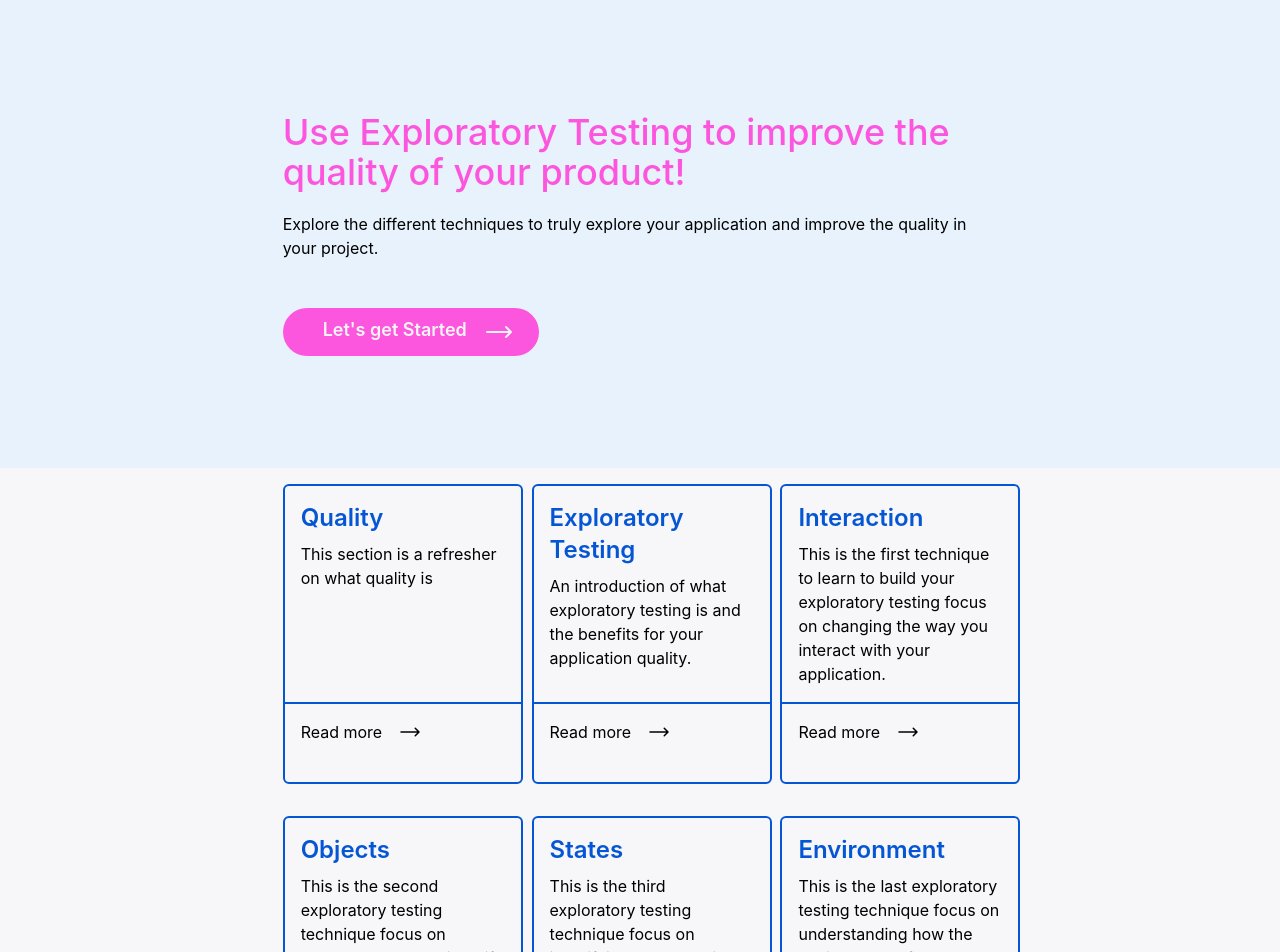
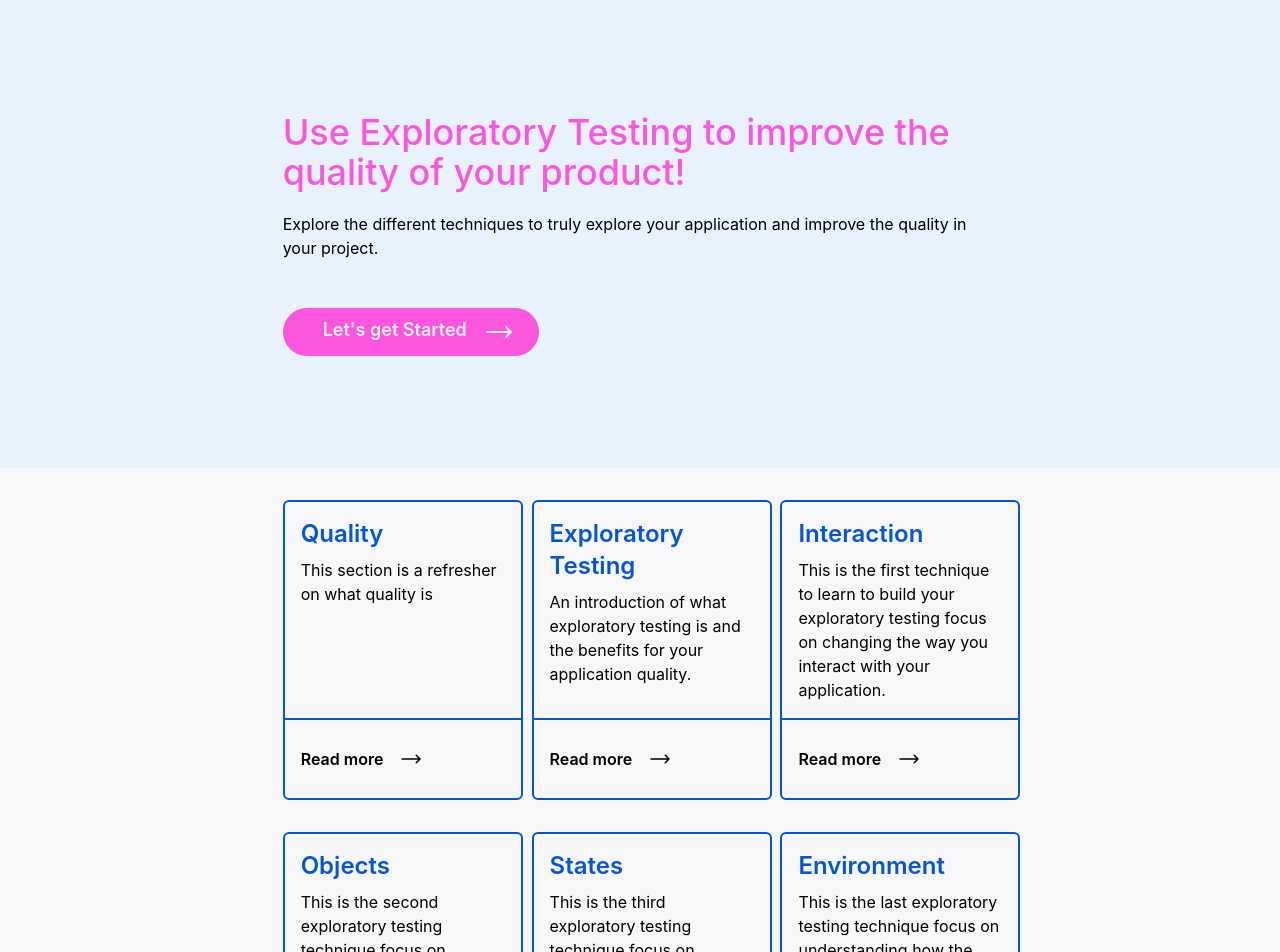
Before and after one commit to willot/Quality, a React (Create React App) app: page / in a window 1280 px wide. Shown: the top 952 px of the page. Built offline with nearby package versions, Linux system fonts and the light colour scheme.

Commit message:
add some transition

```diff
--- a/src/components/ArticlePageFooter.tsx
+++ b/src/components/ArticlePageFooter.tsx
@@ -25,7 +25,7 @@ export const ArticlePageFooter = ({buttonFlow}: ArticlePageFooterProps) => {
                     <section className="py-4 bg-blue">
                         <Link to="/home"
                               className="flex flex-row w-full md:w-10/12 lg:w-9/12 xl:w7/12 2xl:w-5/12 m-auto px-2 group">
-                            <ArrowLongLeftIcon className="h-8 w-8 group-hover:-translate-x-2"/>
+                            <ArrowLongLeftIcon className="h-8 w-8 transition duration-500 group-hover:-translate-x-2"/>
                             <span className=" font-semibold my-auto px-4">Back to Home page</span>
                         </Link>
                     </section>
--- a/src/components/HomeCard.tsx
+++ b/src/components/HomeCard.tsx
@@ -10,14 +10,14 @@ type HomeCardProps = {
 
 export const HomeCard = ({title, text, link}: HomeCardProps) => {
     return (
-        <section className="w-60 m-4">
-            <Link to={link} className="group flex flex-col justify-between content-between h-full border border-2 border-blue rounded-md active:translate-y-0.5 duration-200 active:border-pink hover:border-pink">
+        <section className="w-60 mx-4 mt-8 group">
+            <Link to={link} className="group flex flex-col justify-between content-between h-full border border-2 border-blue rounded-md transition ease-in-out active:translate-y-0.5 duration-300 active:border-pink hover:border-pink">
                 <div className="space-y-2 p-4 grow">
                     <h2 className="text-left font-semibold text-blue text-2xl">{title}</h2>
                     <p className="text-left">{text}</p>
                 </div>
-                <div className="border border-t-2 border-x-0 border-b-0 border-t-blue flex flex-row p-4 h-20 grow-0 group-active:border-pink group-hover:border-pink">
-                    <span className="pr-4">Read more</span><ArrowLongRightIcon className="h-6 w-6"/>
+                <div className="border border-t-2 border-x-0 border-b-0 border-t-blue flex flex-row p-4 h-20 grow-0 transition ease-in-out group-active:border-pink group-hover:border-pink duration-300">
+                    <span className="pr-4 font-semibold my-auto">Read more</span><ArrowLongRightIcon className="my-auto h-6 w-6 transition duration-300 group-hover:translate-x-2"/>
                 </div>
             </Link>
         </section>
--- a/src/components/PageTitle.tsx
+++ b/src/components/PageTitle.tsx
@@ -3,11 +3,10 @@ import React from "react";
 
 type PageTitleProps={
     pageButtonFlow: any;
-    firstButton?: boolean;
     widthForBigScreen?: string;
 }
 
-export const PageTitle = ({pageButtonFlow, firstButton=true, widthForBigScreen = "2xl:w-5/12"}:PageTitleProps) => {
+export const PageTitle = ({pageButtonFlow, widthForBigScreen = "2xl:w-5/12"}:PageTitleProps) => {
     return (
         <section className={`px-4 text-left w-full py-28 md:w-10/12 lg:w-9/12 xl:w-7/12 ${widthForBigScreen}`}>
             <h1 className="text-4xl text-left font-medium pb-5 text-pink">{pageButtonFlow.title}</h1>
--- a/src/pages/Home.tsx
+++ b/src/pages/Home.tsx
@@ -41,11 +41,11 @@ export const Home = () => {
     return (
         <main className="h-screen">
             <header className='bg-blue-light w-full flex flex-row justify-center'>
-                <PageTitle pageButtonFlow={homePageHeader} firstButton={false} widthForBigScreen={"2xl:w-6/12"}/>
+                <PageTitle pageButtonFlow={homePageHeader} widthForBigScreen={"2xl:w-6/12"}/>
                 <HamburgerMenuSmallScreen ref={ref} isVisible={isVisible} setIsVisible={setIsVisible}
                                           showSideNavBar={showSideNavBar}/>
             </header>
-            <section className="m-auto md:w-10/12 lg:w-9/12 xl:w-7/12 2xl:w-6/12 grid sm:grid-cols-2 lg:grid-cols-3 justify-items-center sm:justify-items-start">
+            <section className="m-auto pb-8 md:w-10/12 lg:w-9/12 xl:w-7/12 2xl:w-6/12 grid sm:grid-cols-2 lg:grid-cols-3 justify-items-center sm:justify-items-start">
                 <HomeCard title={"Quality"} text={"This section is a refresher on what quality is"} link={"/quality"}/>
                 <HomeCard title={"Exploratory Testing"} text={"An introduction of what exploratory testing is and the benefits for your application quality."} link={"/exploratoryTesting"}/>
                 <HomeCard title={"Interaction"} text={"This is the first technique to learn to build your exploratory testing focus on changing the way you interact with your application."} link={"/interactions"}/>
```
